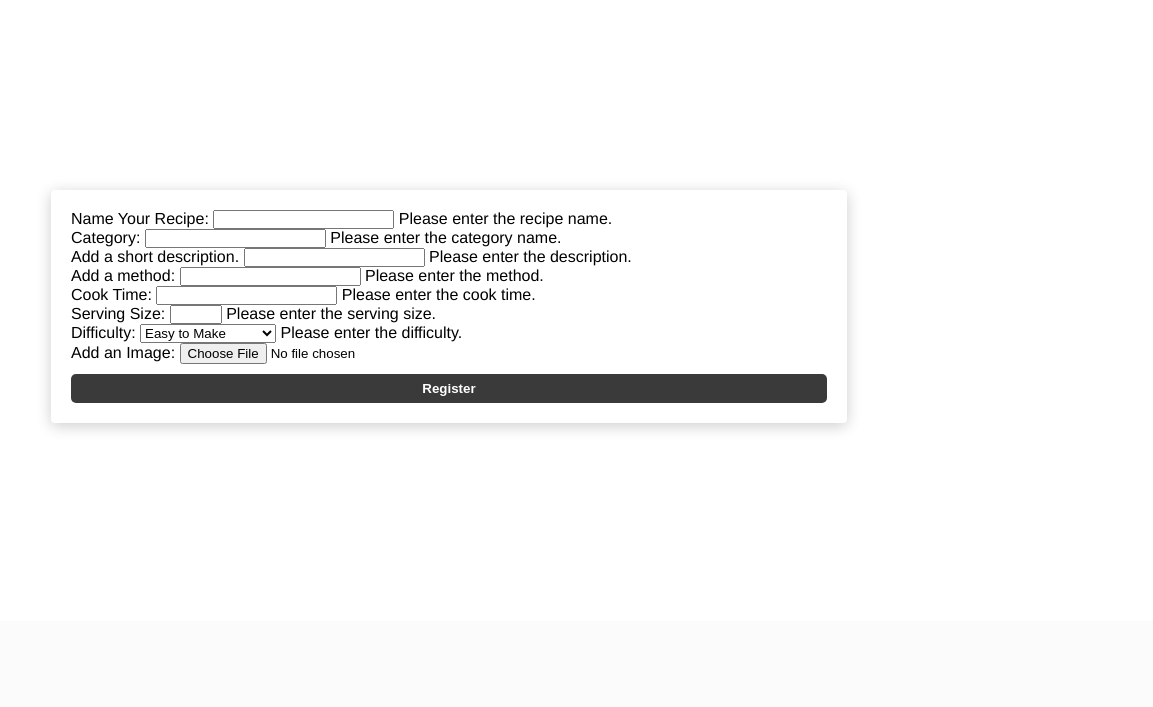
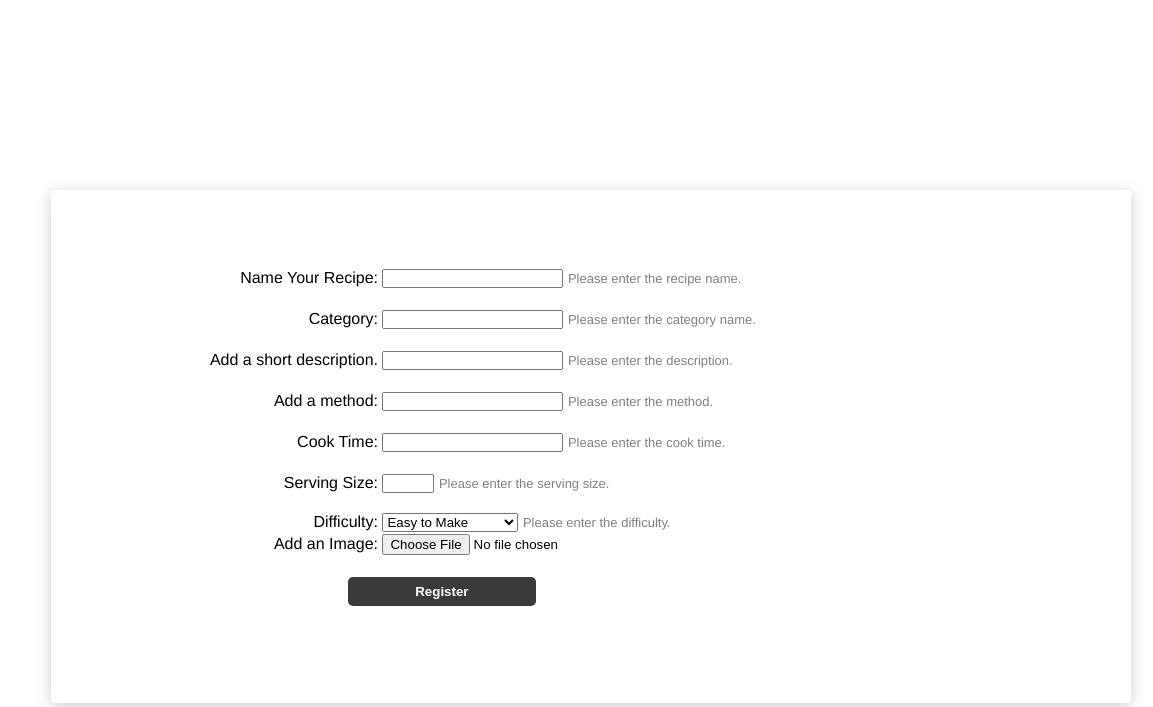
Before and after one commit to 2253612C/ITECHGroupProject, a Django app: template templates/registration/registration_form.html in a window 1400 px wide. Shown: the part 179-886 px from the top of the page, without its empty margins (247-1400 px from the left). Before the commit the page ends 608 px from the top, so only its background shows below. Run offline with Django 3.2, Linux system fonts and the light colour scheme; the template is opened without the code that fills it: values that come from a table or form of the project are taken from there, others are empty.

Commit message:
changed look of register page

```diff
--- a/recipeSite/admin.py
+++ b/recipeSite/admin.py
@@ -1,4 +1,5 @@
 from django.contrib import admin
-from recipeSite.models import User, UserProfile
+from recipeSite.models import *
 
 admin.site.register(UserProfile)
+admin.site.register(Recipe)
--- a/recipeSite/models.py
+++ b/recipeSite/models.py
@@ -33,7 +33,7 @@ class Recipe(models.Model):
     difficulty = models.CharField(max_length=6 ,
                                   choices=RECIPE_DIFFICULTY,
                                    default=EASY)
-    servings = models.IntegerField(default=0)
+    servings = models.PositiveIntegerField(default=0)
     likes=models.IntegerField(default=0)
     image=  models.ImageField(upload_to='recipeImages',blank=True)
 
--- a/static/css/register.css
+++ b/static/css/register.css
@@ -1,13 +1,58 @@
+.helptext{
+  color : grey;
+  font-size: small;
+}
+
+.register-border ul{
+  display: block;
+  list-style-type: disc;
+  margin-top: 20px;
+  margin-bottom: 20px;
+  padding-left: 40px;
+  color : grey
+
+}
 
 
+.register-border form  {
+  display: table;
+}
+.register-border label {
+    display: inline-block;
 
-.register-inputs{
-    display: block;
-    width: 20cm;
+    clear: left;
+    width: 250px;
+    text-align: right;
+}
+.register-border input {
+  margin-left: auto;
+  margin-top: 2px;
+  margin-bottom: 20px;
+  text-align: center;
+}
+
+
+/* add style only to the 'li' elements inside the id="one" div. this means 'li' inside the 'ul' inside the 'div' which its id="one" */
+.register-border ul li{
+  display: list-item;
+  float:left;
+  color : grey;
+  margin-left: 0%;
+  padding-right: 100%;
+  font-size: small;
+  margin: 0px 5px 5px 5px;
+  margin-left: 250px;
+
+}
+
+.register-border{
+    width: 1000px;
+    white-space:pre-wrap;
+    display: inline-block;
+    white-space: nowrap;
     margin-left: 20%;
     margin-top: 5cm;
-    vertical-align: middle;
-    padding: 20px; /*makes it look neat*/
+    padding: 40px; /*makes it look neat*/
     border-radius: 4px; /*or 2px*/
     border-spacing: 1cm;
     box-shadow: 0 3px 15px rgb(0 0 0 / 0.2);
@@ -16,10 +61,11 @@
  }
 
  .register-button{
-     width: 100%;
+     width: 30%;
+     margin: auto;
+     display:block;
      padding: 7px;
      border: none;
-     margin-top: 10px;
      border-radius: 5px;
      color: white;
      font-weight: bold;
--- a/templates/registration/registration_form.html
+++ b/templates/registration/registration_form.html
@@ -12,14 +12,17 @@ Register
 
 <link rel="stylesheet" href="{% static 'css/register.css' %}">
 
-<form class="register-inputs" method="post" action=".">
+<div class="register-border">
 
-    {% csrf_token %}
+    <form class= "register-fields" method="post" action=".">
 
-    {{ form.as_p }}
+        {% csrf_token %}
+        {{ form.as_p }}
 
-    <input type="submit" name="submit" value="Register" class="register-button" />
+        <input type="submit" name="submit" value="Register" class="register-button" />
 
-</form>
+    </form>
+</div>
+
 
 {% endblock %}
```
